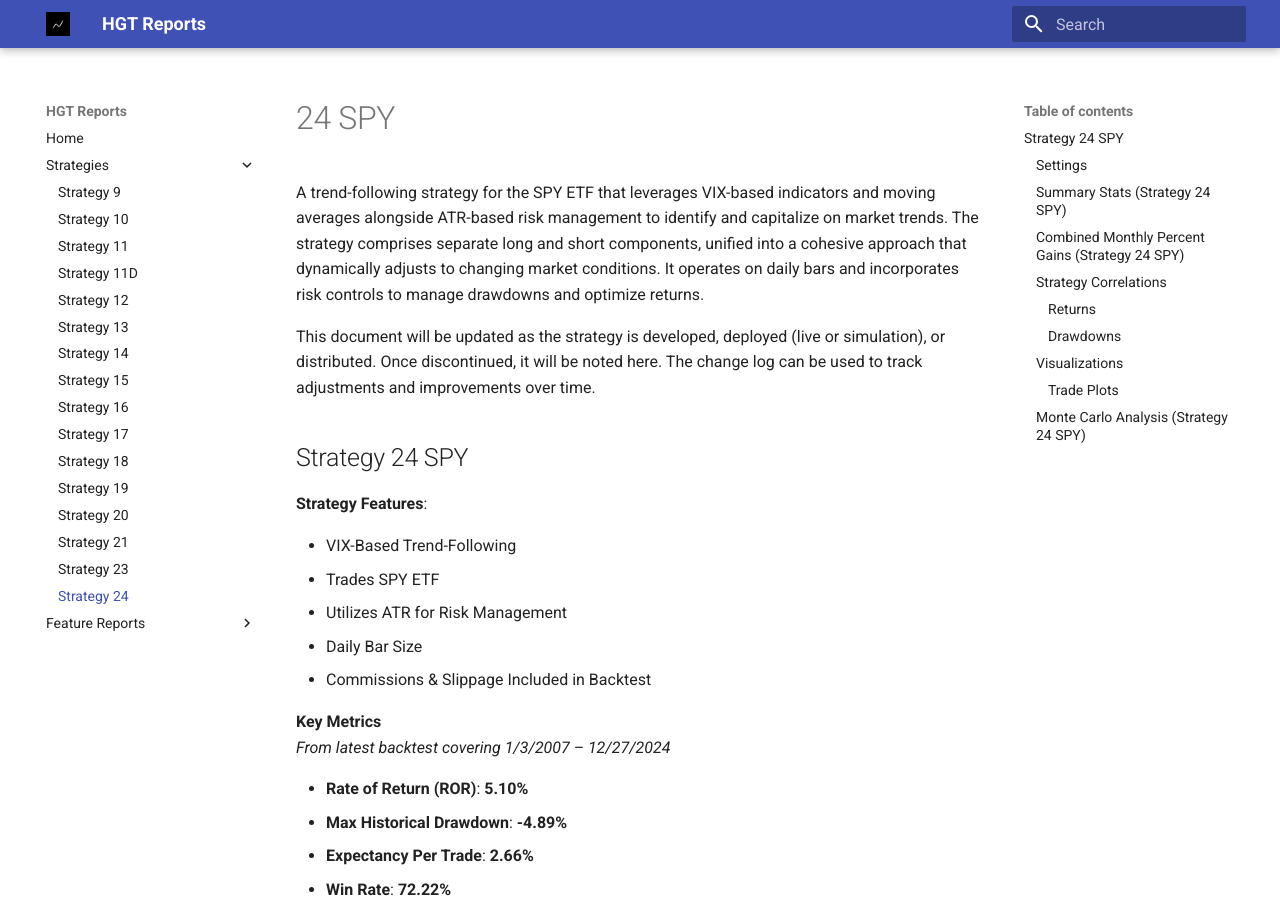
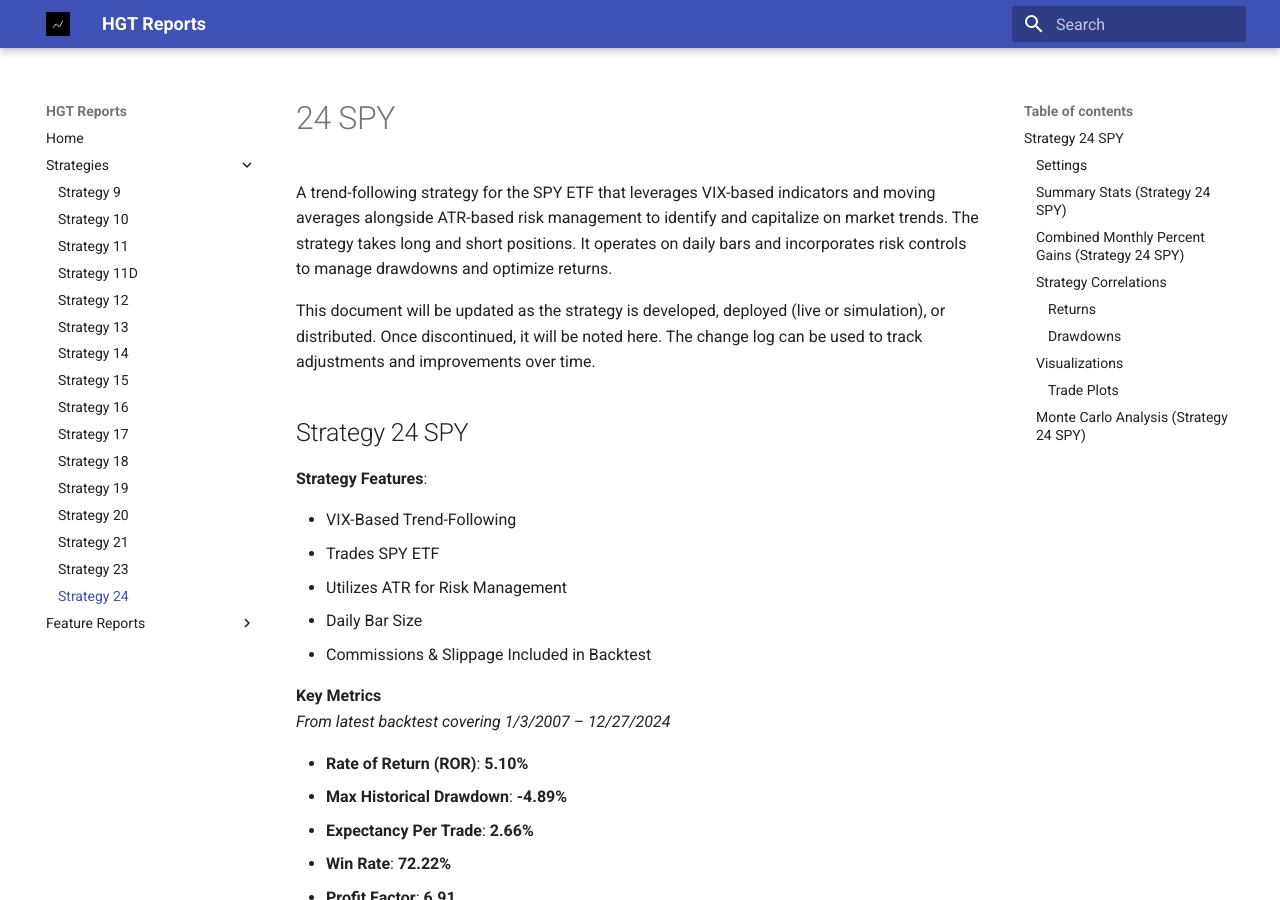
Before and after one commit to larrykann/Reports, an MkDocs documentation site: the page built from docs/24_SPY/24_SPY.md, in a window 1280 px wide and 900 px high. Built offline with MkDocs 1.6.1 and Material for MkDocs 9.7.7, drawn with Linux system fonts in a browser that asks for light colours.

Commit message:
adjusted overview

```diff
--- a/docs/24_SPY/24_SPY.md
+++ b/docs/24_SPY/24_SPY.md
@@ -1,6 +1,6 @@
 # 24 SPY
 
-A trend-following strategy for the SPY ETF that leverages VIX-based indicators and moving averages alongside ATR-based risk management to identify and capitalize on market trends. The strategy comprises separate long and short components, unified into a cohesive approach that dynamically adjusts to changing market conditions. It operates on daily bars and incorporates risk controls to manage drawdowns and optimize returns.
+A trend-following strategy for the SPY ETF that leverages VIX-based indicators and moving averages alongside ATR-based risk management to identify and capitalize on market trends. The strategy takes long and short positions. It operates on daily bars and incorporates risk controls to manage drawdowns and optimize returns.
 
 This document will be updated as the strategy is developed, deployed (live or simulation), or distributed. Once discontinued, it will be noted here. The change log can be used to track adjustments and improvements over time.
 
```
